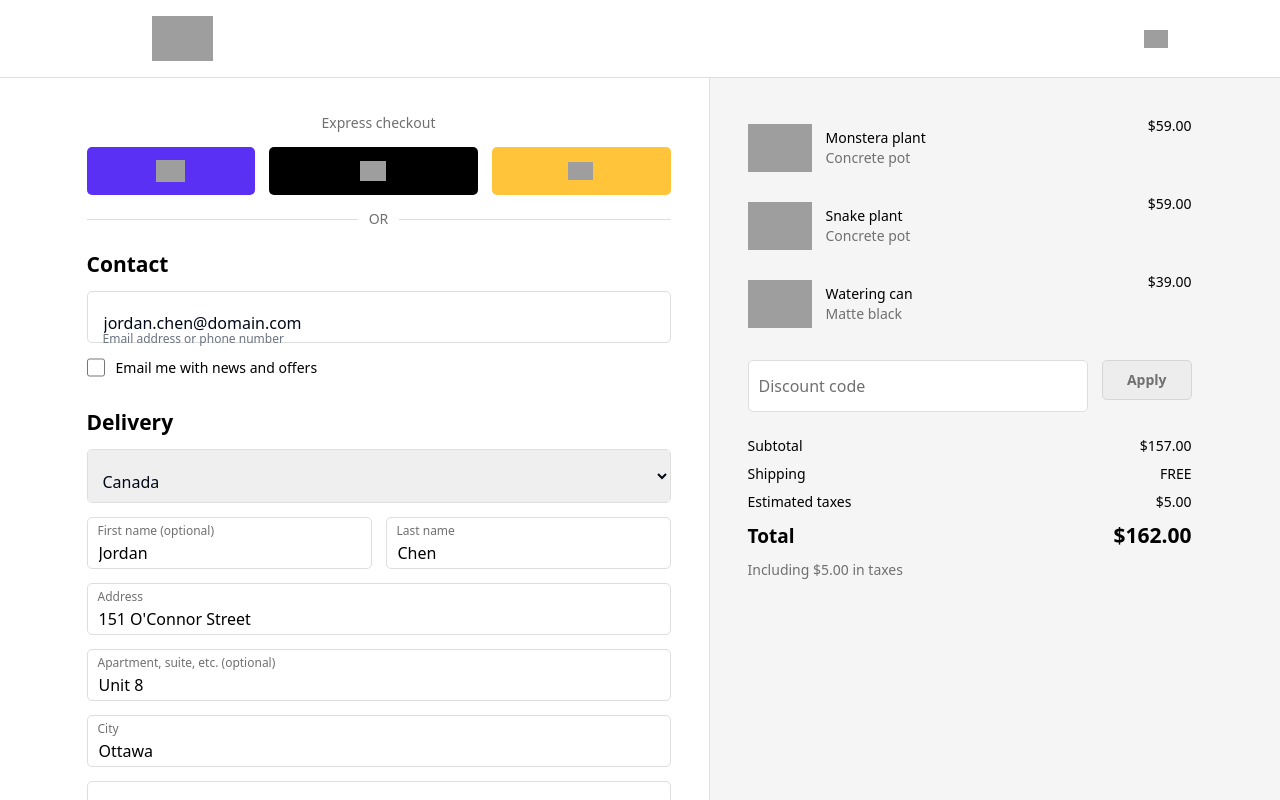
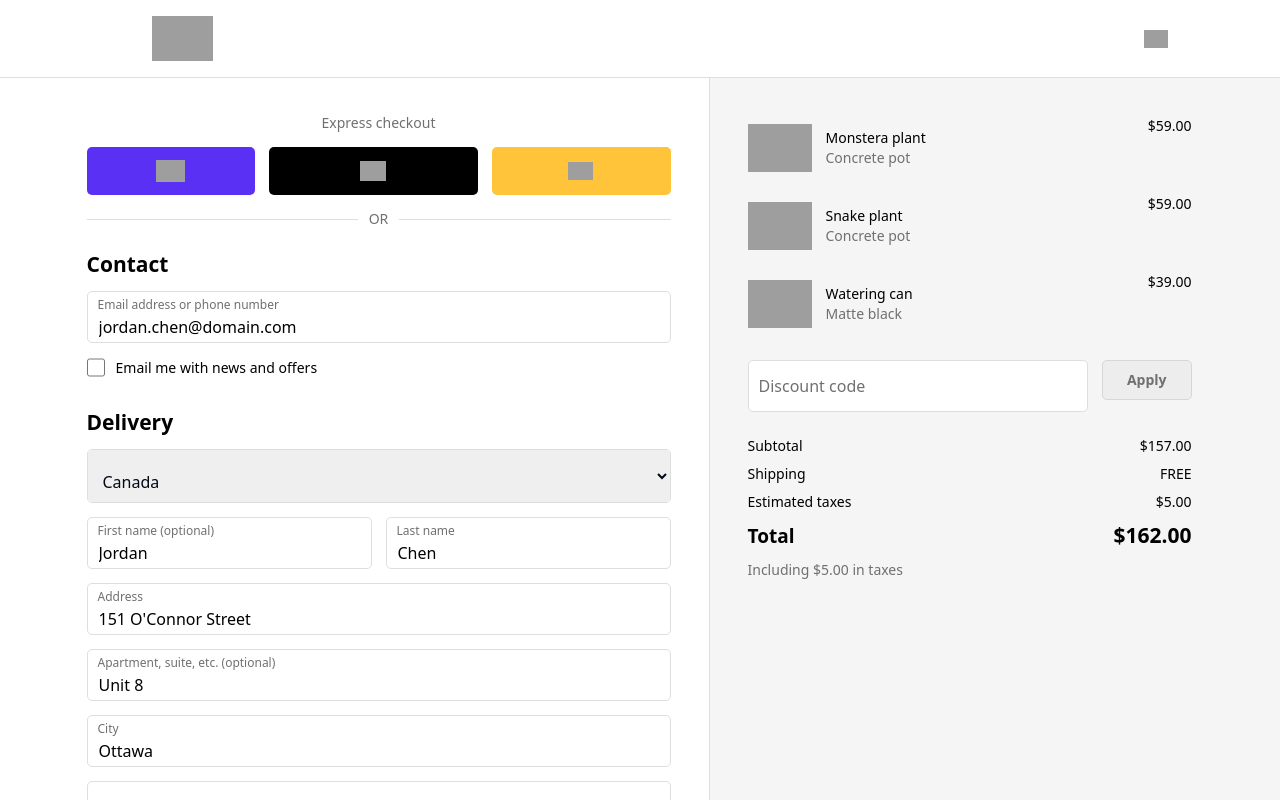
Before and after one commit to salahkichene/oficialcheckout, a React (Vite) app: page / in a window 1280 px wide. Shown: the top 800 px of the page. Built offline with nearby package versions, Linux system fonts and the light colour scheme; grey boxes are pictures that could not be loaded.

Commit message:
Refactor: Apply delivery form input styles to contact form email input
Apply the floating label, padding, margin, and animation styles from the delivery form's address input to the contact form's email input for consistent styling.

```diff
--- a/src/components/ui/floating-label-input.tsx
+++ b/src/components/ui/floating-label-input.tsx
@@ -1,10 +1,11 @@
 
-import React, { useState } from "react";
+import React, { useState, useEffect } from "react";
 import { cn } from "@/lib/utils";
 
 interface FloatingLabelInputProps
   extends React.InputHTMLAttributes<HTMLInputElement> {
   label: string;
+  error?: string;
 }
 
 export function FloatingLabelInput({
@@ -12,34 +13,67 @@ export function FloatingLabelInput({
   value,
   onChange,
   className,
+  error,
   ...props
 }: FloatingLabelInputProps) {
   const [isFocused, setIsFocused] = useState(false);
-  const isActive = isFocused || (value && String(value).length > 0);
+  const [isFilled, setIsFilled] = useState(false);
+
+  useEffect(() => {
+    // Check if the input has a value on mount
+    if (value || props.defaultValue) {
+      setIsFilled(true);
+    }
+  }, [value, props.defaultValue]);
+
+  const handleChange = (e: React.ChangeEvent<HTMLInputElement>) => {
+    setIsFilled(e.target.value.length > 0);
+    if (onChange) onChange(e);
+  };
 
   return (
-    <div className="relative">
+    <div className="relative w-full">
       <input
         value={value}
-        onChange={onChange}
         className={cn(
-          "block w-full h-[52px] px-4 pt-5 pb-2 text-base bg-white border rounded-[5px] border-[rgba(222,222,222,1)] border-solid focus:outline-none focus:ring-2 focus:ring-blue-500 focus:border-transparent",
+          "h-[52px] w-full bg-white rounded-[5px] border border-solid px-[11px] text-black transition-all duration-200",
+          isFilled ? "pt-7 pb-2" : "py-4", // Adjust vertical padding based on filled state
+          "placeholder-transparent", // Hide the default placeholder
+          isFocused ? "border-[#1773b0] outline-none" : "border-[#dedede]",
+          error ? "border-red-500" : "",
           className
         )}
-        onFocus={() => setIsFocused(true)}
-        onBlur={() => setIsFocused(false)}
+        placeholder={label || ""}
+        onFocus={(e) => {
+          setIsFocused(true);
+          if (props.onFocus) props.onFocus(e);
+        }}
+        onBlur={(e) => {
+          setIsFocused(false);
+          if (props.onBlur) props.onBlur(e);
+        }}
+        onChange={handleChange}
         {...props}
       />
+      {label && (
         <label
           className={cn(
-          "absolute duration-300 left-4 pointer-events-none",
-          isActive
-            ? "transform -translate-y-3 text-xs text-gray-500"
-            : "transform translate-y-0 top-1/4 text-gray-400"
+            "absolute left-[11px] transition-all duration-200 pointer-events-none text-[#707070]",
+            isFilled ?
+              "top-[6px] text-xs" : // Label moves up only when input has content
+              "text-base top-1/2 -translate-y-1/2", // Centered when empty
+            isFocused && "text-[#1773b0]", // Blue color when focused
+            error ? "text-red-500" : ""
           )}
         >
           {label}
         </label>
+      )}
+      {error && (
+        <span className="text-red-500 text-xs mt-1 block">
+          {error}
+        </span>
+      )}
     </div>
   );
 }
```
Lines whose indentation alone changed are shown as unchanged.
